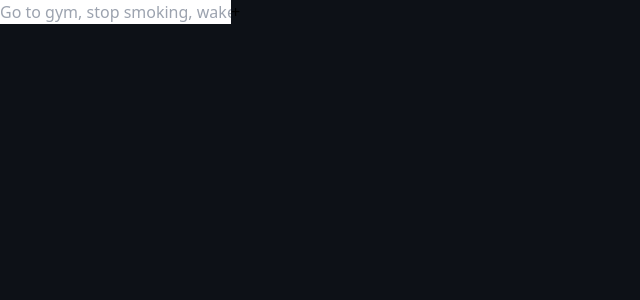
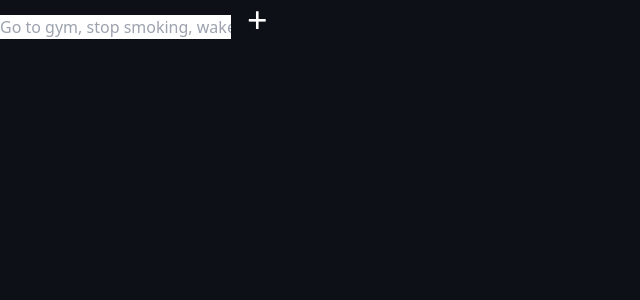
Before and after one commit to pploszaj/Habit_Track, a React app: page / in a window 1280 px wide. Shown: the top 300 px of the page, without its empty margins (0-640 px from the left). Built offline with nearby package versions, Linux system fonts and the light colour scheme.

Commit message:
Render name of habit for each heatmap

```diff
--- a/src/client/App.tsx
+++ b/src/client/App.tsx
@@ -14,7 +14,7 @@ function App() {
   return (
     <>
       <NewHabit addNewHabit = {addNewHabit}/>
-      {habits.map(() => <Heatmap/>)}
+      {habits.map((name: String) => <Heatmap name ={name}/>)}
     </>
   );
 }
--- a/src/client/components/Heatmap.tsx
+++ b/src/client/components/Heatmap.tsx
@@ -1,7 +1,11 @@
 import React from "react";
 import Square from "./Square";
 
-function Heatmap() {
+type HeatMapProps = {
+  name: String;
+};
+
+function Heatmap(props: HeatMapProps) {
   const squares: string[] = Array(365).fill("");
 
   const getChunks = (arr: string[]) => {
@@ -15,6 +19,8 @@ function Heatmap() {
   let columns = getChunks(squares);
 
   return (
+    <div className="flex flex-col">
+      <h2 className="text-white">{props.name}</h2>
       <div className="flex gap-1">
         {columns.map((column, index) => {
           return (
@@ -26,6 +32,7 @@ function Heatmap() {
           );
         })}
       </div>
+    </div>
   );
 }
 
--- a/src/client/components/NewHabit.tsx
+++ b/src/client/components/NewHabit.tsx
@@ -16,7 +16,7 @@ function NewHabit(props: NewHabitProps) {
   return (
     <div>
         <input type="text" placeholder='Go to gym, stop smoking, wake up early, etc' value={habitName} onChange={(e) => sethabitName(e.target.value)}/>
-        <button onClick={newHabitHandler}>+</button>
+        <button onClick={newHabitHandler} className="text-4xl text-white ml-4">+</button>
     </div>
   )
 }
```
Lines whose indentation alone changed are shown as unchanged.
